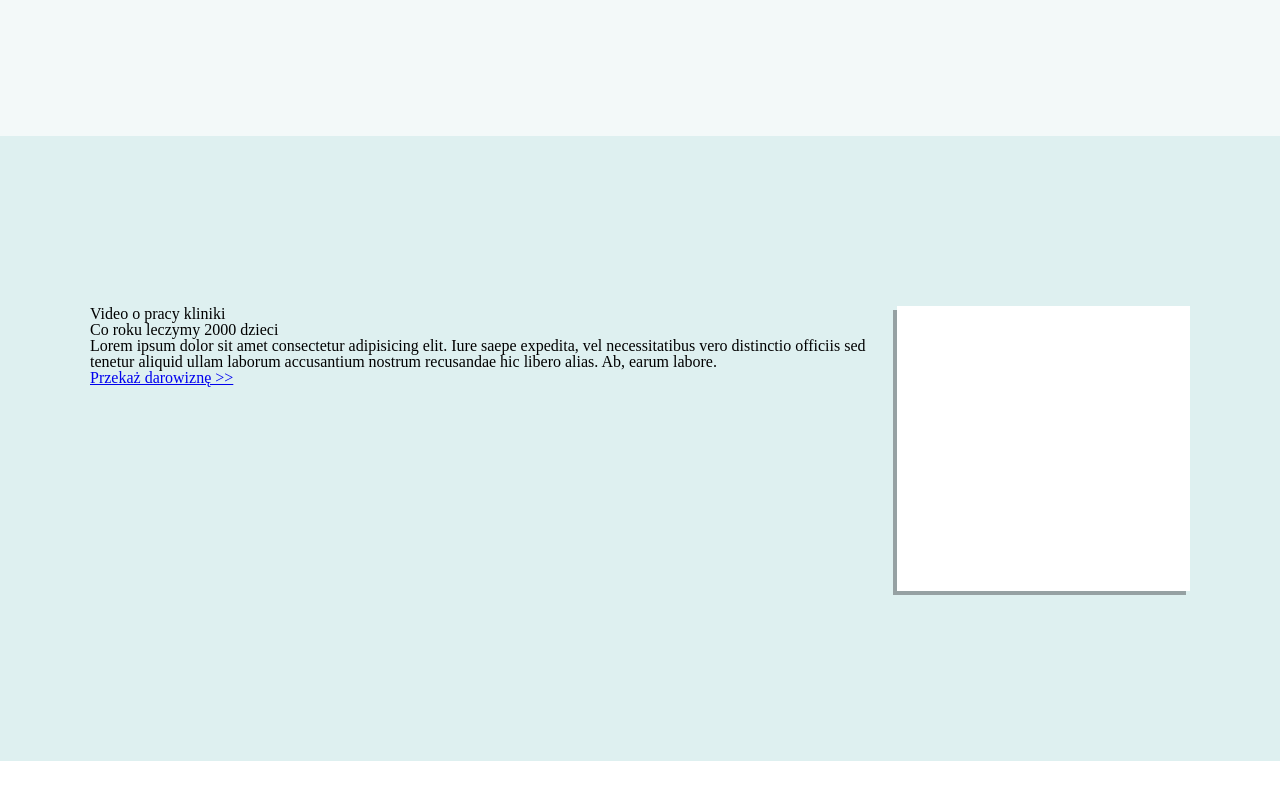
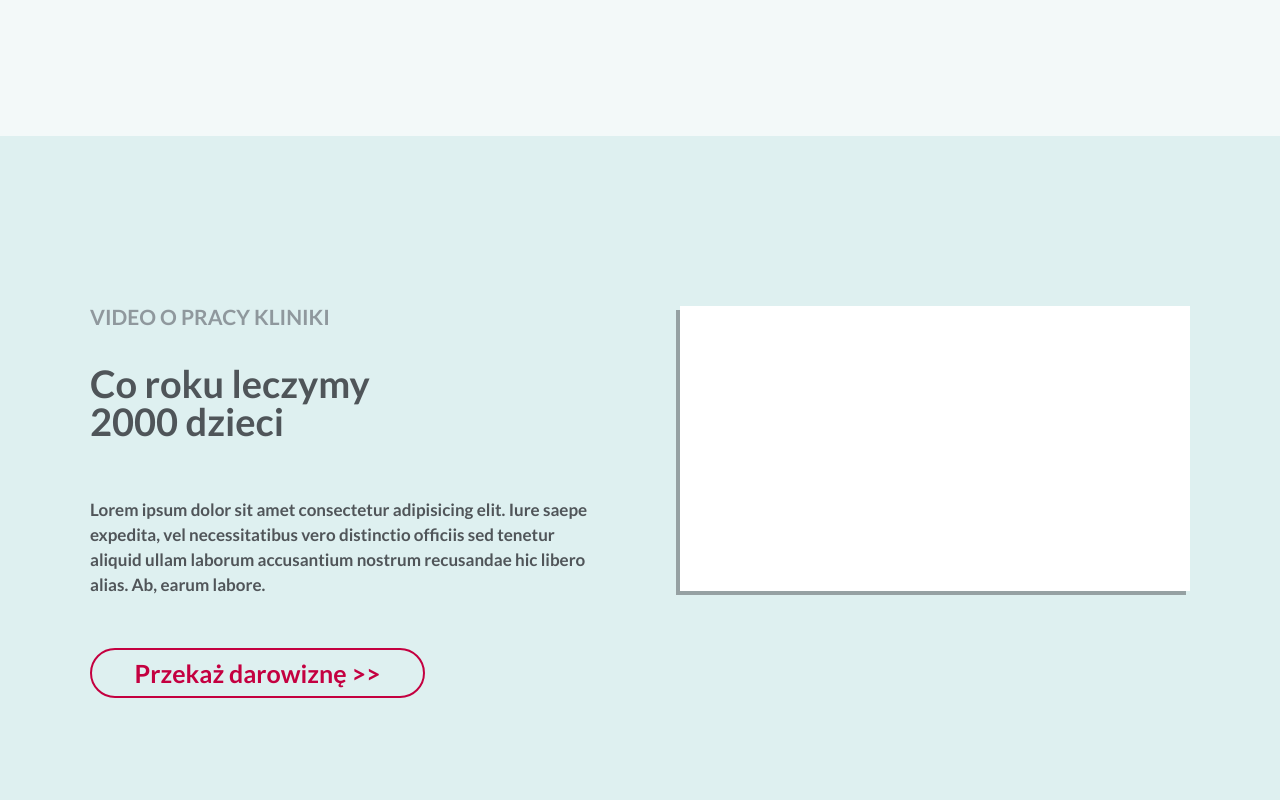
Before and after one commit to JuliuszG/przyladek, a plain HTML site: page index.html in a window 1280 px wide. Shown: the part 2253-3053 px from the top of the page. Before the commit the page ends 3014 px from the top, so only its background shows below. Drawn offline with Linux system fonts and the light colour scheme.

Commit message:
video section

```diff
--- a/_about.scss
+++ b/_about.scss
@@ -2,7 +2,7 @@
     padding: 120px 0;
     font-family: "Lato";
     @media (max-width: 550px) {
-        padding: 60px 20px;
+        padding: 100px 20px;
     }
     .about__container {
         max-width: 1100px;
--- a/_videoSection.scss
+++ b/_videoSection.scss
@@ -1,15 +1,82 @@
 .video {
     background: #DEF0F0;
     padding: 170px 0;
+    font-family: "Lato";
+    @media (max-width: 600px) {
+        padding: 85px 20px;
+    }
     .video__container {
         max-width: 1100px;
         margin: 0 auto;
         display: flex;
+        justify-content: space-between;
+        @media (max-width: 1190px) {
+            max-width: 100%;
+            flex-direction: column-reverse;
+            justify-content: center;
+            align-items: center;
+        }
         .video__bg {
             width: 510px;
             height: 285px;
             background: #fff;
             box-shadow: -4px 4px rgba($color: #505559, $alpha: 0.5);
+            @media (max-width: 1190px) {
+                margin-bottom: 51px;
+            }
+            @media (max-width: 600px) {
+                width: 100%;
+            }
+        }
+        .video__content {
+            max-width: 512px;
+            @media (max-width: 1190px) {
+                display: flex;
+                flex-direction: column;
+                justify-content: center;
+                align-items: center;
+            }
+            h3{
+                color: #8f989d;
+                font-weight: 700;
+                text-transform: uppercase;
+                font-size: 1.3125em;
+                margin-bottom: 37px;
+            }
+            h1 {
+                font-size: 2.375em;
+                color: #4f5559;
+                font-weight: 700;
+                margin-bottom: 57px;
+                width: 60%;
+                @media (max-width: 600px) {
+                    width: 100%;
+                    text-align: center;
+                }
+            }
+            p {
+                color: #505559;
+                font-weight: 700;
+                font-size: 1.0625em;
+                line-height: 25px;
+                margin-bottom: 51px;
+            }
+            .video__btn {
+                width: 335px;
+                height: 50px;
+                display: flex;
+                justify-content: center;
+                align-items: center;
+                font-size: 25px;
+                color: #c40040;
+                font-weight: 700;
+                border: 2px solid #c40040;
+                text-decoration: none;
+                border-radius: 34px;
+                @media (max-width: 350px) {
+                    width: 280px;
+                }
+            }
         }
     }
 }
```
Also changed, not shown: main.css, 1 other file.
